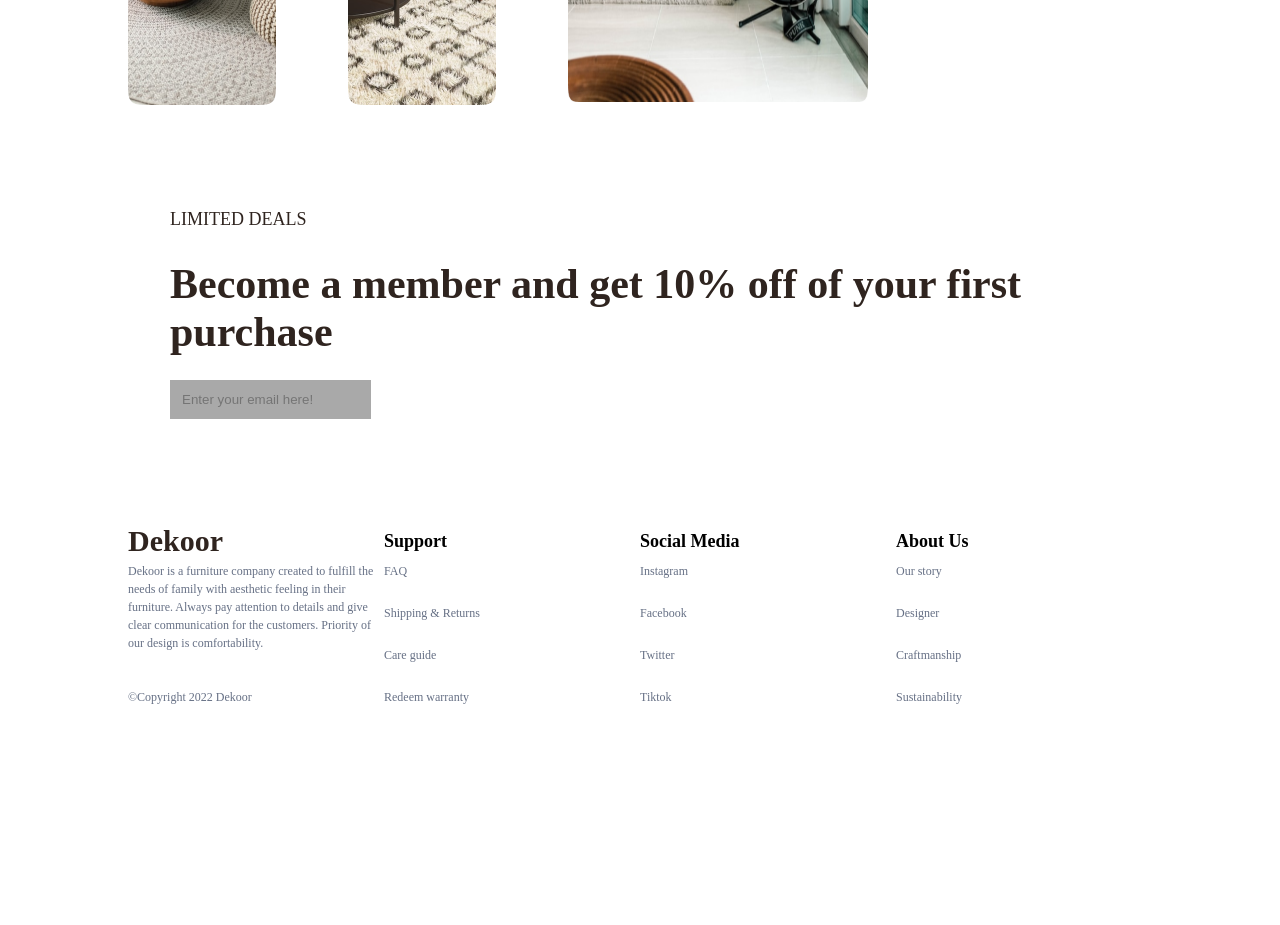
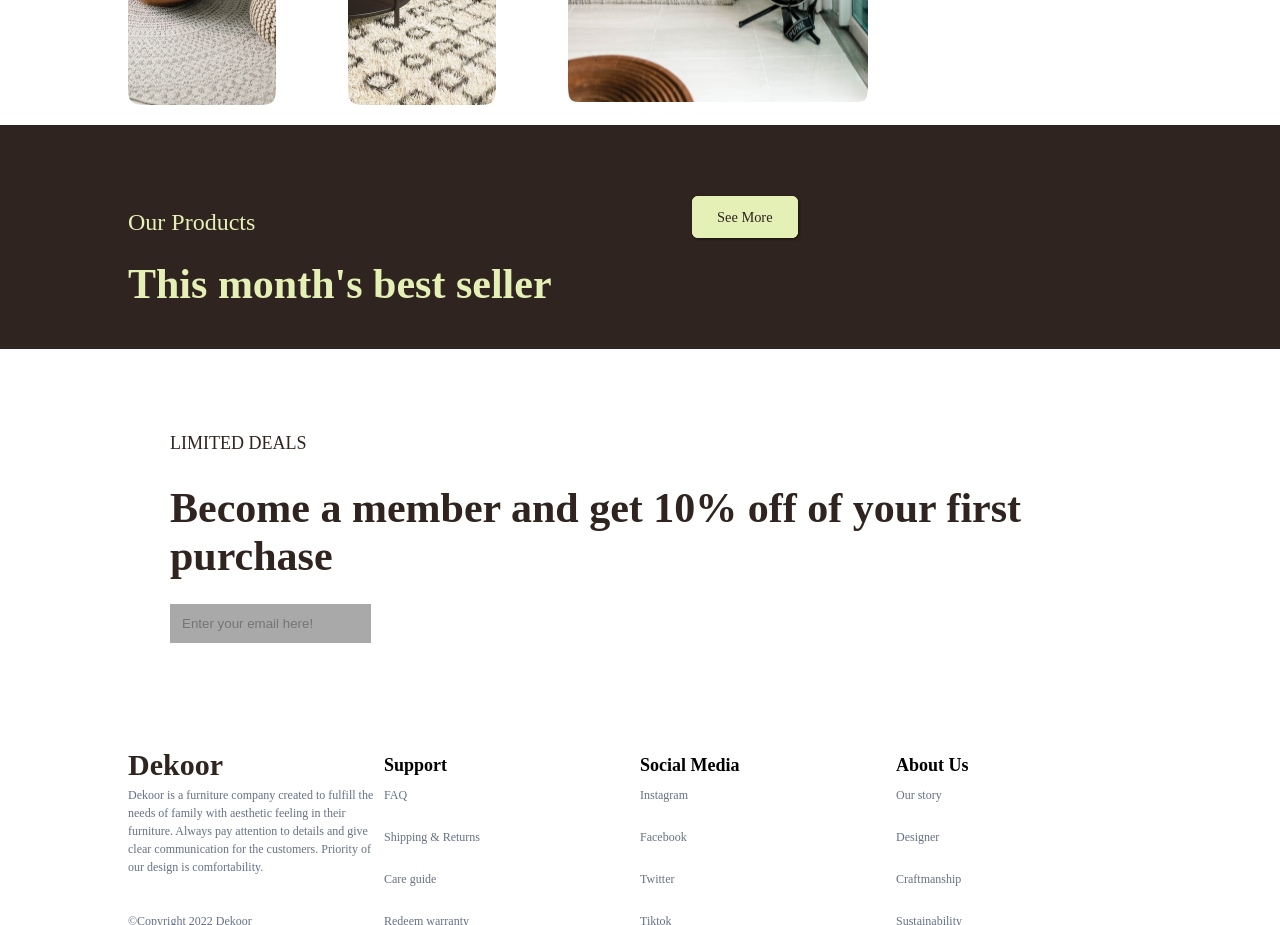
Before and after one commit to RizkiB12/SkwnFrontEndDev-1-RizkiBagus, a plain HTML site: page index.html in a window 1280 px wide. Shown: the part 1740-2665 px from the top of the page. Drawn offline with nearby package versions, Linux system fonts and the light colour scheme.

Commit message:
update: add new section for our products

```diff
--- a/css/style.css
+++ b/css/style.css
@@ -306,6 +306,53 @@ body {
   color: var(--primary);
   margin-bottom: 1rem;
 }
+
+/* Product */
+.product .container {
+  padding: 7rem 10% 1.4rem;
+  background-color: #2f241f;
+  color: #e5f0b6;
+}
+
+.product .container .row {
+  width: 100%;
+  display: flex;
+  justify-content: space-between;
+  flex-wrap: wrap;
+}
+
+.product .container .row .product-text {
+  position: relative;
+  flex: 1;
+  max-width: 460px;
+}
+
+.product .container .row .product-text p {
+  font-size: 2rem;
+  padding-bottom: 2rem;
+  font-weight: 400;
+  color: #e5f0b6;
+}
+
+.product .container .row .product-text h2 {
+  font-size: 3.5rem;
+  font-weight: 700;
+  color: #e5f0b6;
+  margin-bottom: 2rem;
+}
+
+.product .container .row .product-text a {
+  margin-top: 1rem;
+  display: inline;
+  padding: 1rem 2rem;
+  font-size: 1.2rem;
+  color: var(--primary);
+  border: 0.1rem solid #e5f0b6;
+  background-color: #e5f0b6;
+  border-radius: 0.5rem;
+  box-shadow: 1px 1px 3px rgba(1, 1, 3, 0.5);
+}
+
 /* Parthnership */
 .parthnership .container {
   padding: 7rem 10% 1.4rem;
--- a/index.html
+++ b/index.html
@@ -144,6 +144,23 @@
     </section>
     <!-- Categories End -->
 
+    <!-- Our Products -->
+    <section id="product" class="product">
+      <div class="container">
+        <div class="row">
+          <div class="product-text">
+            <p>Our Products</p>
+            <h2>This month's best seller</h2>
+          </div>
+          <div class="product-text">
+            <a href="#">See More</a>
+          </div>
+        </div>
+      </div>
+
+    </section>
+    <!-- Our Products End -->
+
     <!-- Parthnership -->
     <section id="parthnership" class="parthnership">
       <div class="container">
```
